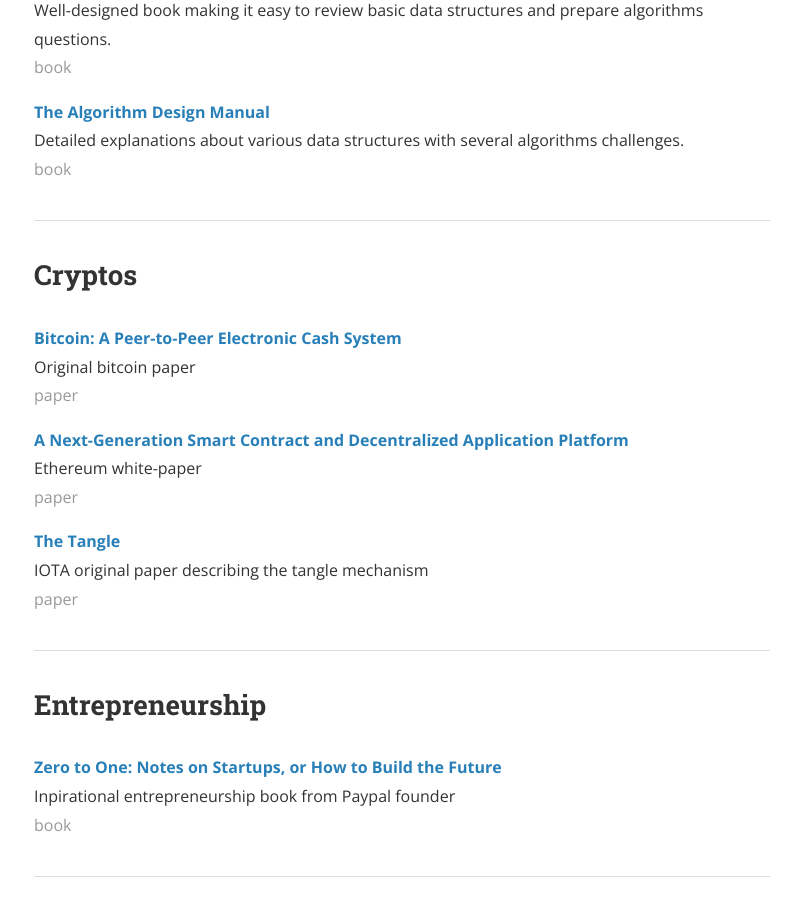
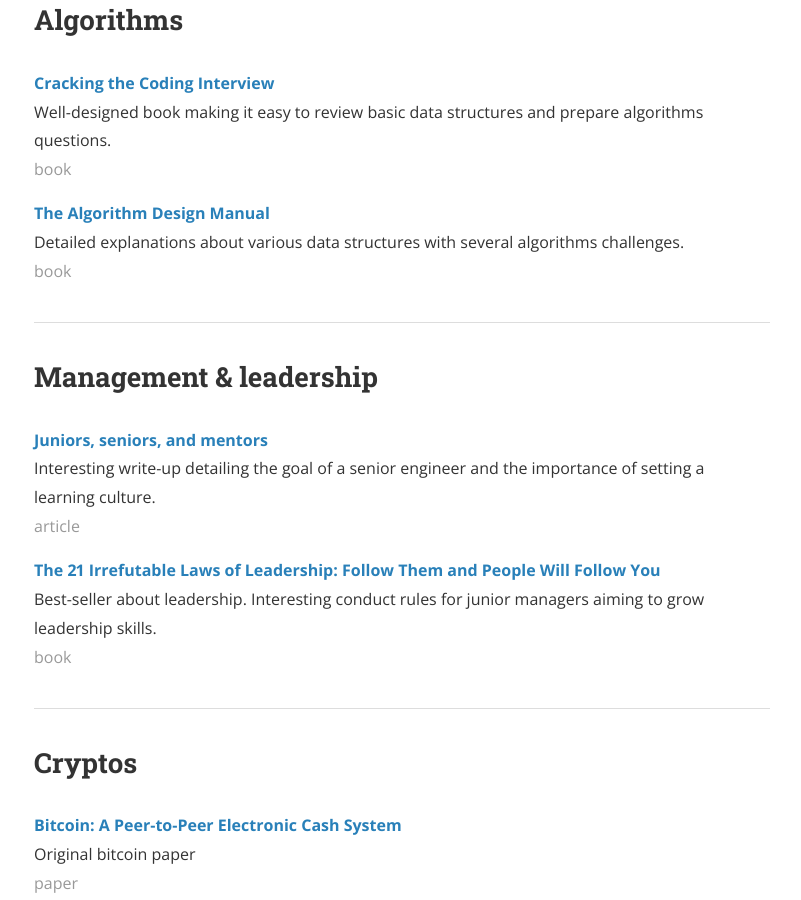
Before and after one commit to Cylix/cylix.github.io, a Jekyll site: the page built from resources.html, in a window 1280 px wide and 900 px high, scrolled down 3165 px. Shown: the whole window, without its empty margins (238-1039 px from the left). Built offline with Jekyll 4.4.1, drawn with Linux system fonts in a browser that asks for light colours; nearby versions of some CDN libraries; some of the changed text lies outside the part shown.

Commit message:
Update resources.yml

```diff
--- a/_data/resources.yml
+++ b/_data/resources.yml
@@ -1,4 +1,4 @@
-- title: Tools
+- title: Software Engineering
   items:
     - name: "Git Book"
       type: book
@@ -19,6 +19,11 @@
       type: article
       link: "https://www.atlassian.com/git/tutorials/comparing-workflows"
       description: "Explanation of the major git workflows."
+
+    - name: "Our Software Dependency Problem"
+      type: article
+      link: "https://research.swtch.com/deps"
+      description: "Write-up summarizing how to properly chose dependencies"
 
 - title: Infrastructure
   items:
@@ -115,6 +120,18 @@
       link: "https://www.amazon.com/Algorithm-Design-Manual-Steven-Skiena/dp/1849967202/ref=pd_sim_14_3?_encoding=UTF8&pd_rd_i=1849967202&pd_rd_r=c78a856f-0d11-11e9-9ef4-cd8437a4562f&pd_rd_w=2iETA&pd_rd_wg=76Cy0&pf_rd_p=18bb0b78-4200-49b9-ac91-f141d61a1780&pf_rd_r=49RZNCW20S84R8TF6CEE&psc=1&refRID=49RZNCW20S84R8TF6CEE"
       description: "Detailed explanations about various data structures with several algorithms challenges."
 
+- title: Management & Leadership
+  items:
+    - name: "Juniors, seniors, and mentors"
+      type: article
+      link: "http://jpetazzo.github.io/2018/08/15/junior-senior-mentor/"
+      description: Interesting write-up detailing the goal of a senior engineer and the importance of setting a learning culture.
+
+    - name: "The 21 Irrefutable Laws of Leadership: Follow Them and People Will Follow You"
+      type: book
+      link: "https://www.amazon.com/21-Irrefutable-Laws-Leadership-Anniversary/dp/0785288376/ref=sr_1_1?ie=UTF8&qid=1547191081&sr=8-1&keywords=the+21+irrefutable+laws+of+leadership+by+john+maxwell"
+      description: Best-seller about leadership. Interesting conduct rules for junior managers aiming to grow leadership skills.
+
 - title: Cryptos
   items:
     - name: "Bitcoin: A Peer-to-Peer Electronic Cash System"
```
